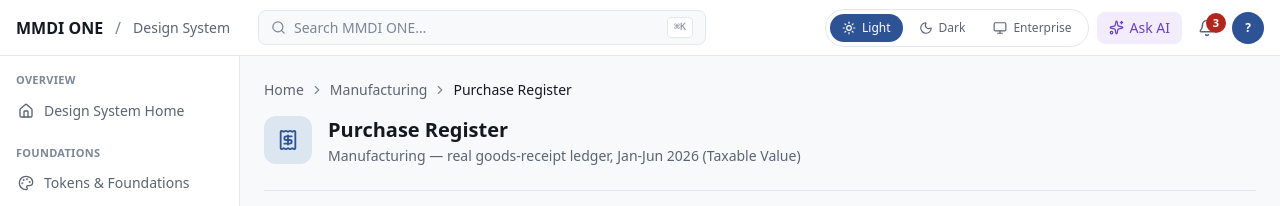
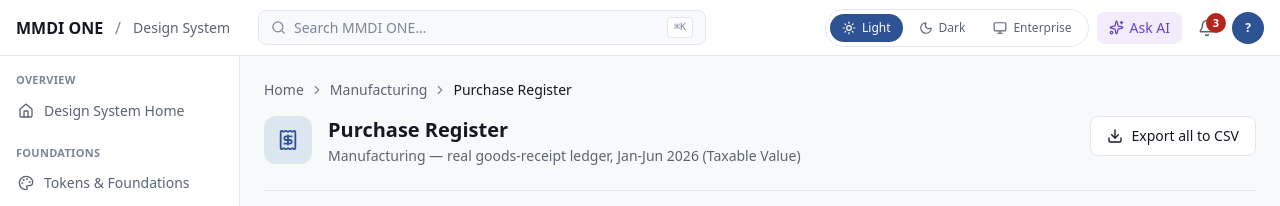
Before and after one commit to mahin-aeroai/EKMS, a Next.js app: page /workspaces/purchase-register in a window 1280 px wide. Shown: the top 206 px of the page. Built offline with nearby package versions, Linux system fonts and the light colour scheme; no server answers; the database is empty.

Commit message:
Add CSV export to Purchase Register workspace page

```diff
--- a/src/app/workspaces/purchase-register/page.tsx
+++ b/src/app/workspaces/purchase-register/page.tsx
@@ -1,14 +1,52 @@
 "use client";
 
 import { useEffect, useState } from "react";
-import { Receipt, Search } from "lucide-react";
+import { Download, Receipt, Search } from "lucide-react";
 import { Breadcrumbs } from "@/components/ui/Breadcrumbs";
 import { Badge } from "@/components/ui/Badge";
+import { Button } from "@/components/ui/Button";
 import { StatCard } from "@/components/ui/Card";
 import { Table, type TableColumn } from "@/components/ui/Table";
 import { useToast } from "@/components/ui/Notifications";
 import { supabase, type PurchaseTransactionRow } from "@/lib/supabase";
 import { formatCrore } from "@/lib/dashboard-queries";
+
+// CSV export: fetches every row (paginated the same way the grand-total query
+// below has to, since a single .select() is silently capped server-side well
+// short of 9,528 rows) and triggers a browser download. This exists because
+// the AI Copilot chat interface correctly can't dump thousands of rows as
+// text -- a real export is the right tool for "give me everything" requests,
+// not a chat reply. Columns match what was actually asked for: branch,
+// purchase type (item_type -- Raw material/Finished goods/Service/etc,
+// the closest concept this schema has to a "purchase type"), supplier,
+// goods name, rate, value -- plus a few more for completeness (date, GRN No,
+// category) since they're free once we're building a CSV anyway.
+function csvEscape(value: string | number | null | undefined): string {
+  if (value === null || value === undefined) return "";
+  const s = String(value);
+  return /[",\n]/.test(s) ? `"${s.replace(/"/g, '""')}"` : s;
+}
+
+async function fetchAllPurchaseRows(
+  onProgress: (fetched: number) => void
+): Promise<PurchaseTransactionRow[]> {
+  const rows: PurchaseTransactionRow[] = [];
+  let from = 0;
+  const pageSize = 1000;
+  while (true) {
+    const { data, error } = await supabase
+      .from("purchase_transactions")
+      .select("*")
+      .order("grn_date", { ascending: false })
+      .range(from, from + pageSize - 1);
+    if (error || !data) break;
+    rows.push(...(data as PurchaseTransactionRow[]));
+    onProgress(rows.length);
+    if (data.length < pageSize) break;
+    from += pageSize;
+  }
+  return rows;
+}
 
 // Real, searchable purchase ledger — sourced from the MRN (goods-receipt)
 // Register, Jan-Jun 2026, 9,528 line items. Unlike Customers/Job Orders,
@@ -26,6 +64,51 @@ export default function PurchaseRegisterPage() {
   const [rows, setRows] = useState<PurchaseTransactionRow[] | null>(null);
   const [totalCount, setTotalCount] = useState<number | null>(null);
   const [grandTotal, setGrandTotal] = useState<number | null>(null);
+  const [exporting, setExporting] = useState(false);
+  const [exportProgress, setExportProgress] = useState(0);
+
+  async function handleExportCsv() {
+    setExporting(true);
+    setExportProgress(0);
+    try {
+      const allRows = await fetchAllPurchaseRows(setExportProgress);
+      const header = ["Date", "GRN No.", "Branch", "Purchase Type", "Category", "Supplier", "Goods Name", "Item Code", "Quantity", "Rate", "Taxable Value"];
+      const lines = [header.join(",")];
+      for (const r of allRows) {
+        lines.push(
+          [
+            r.grn_date ?? "",
+            r.grn_no,
+            r.location ?? "",
+            r.item_type ?? "",
+            r.product_category ?? "Uncategorized",
+            r.supplier_name,
+            r.item_name,
+            r.item_code ?? "",
+            r.quantity ?? "",
+            r.rate ?? "",
+            r.taxable_value,
+          ]
+            .map(csvEscape)
+            .join(",")
+        );
+      }
+      const blob = new Blob([lines.join("\n")], { type: "text/csv;charset=utf-8;" });
+      const url = URL.createObjectURL(blob);
+      const a = document.createElement("a");
+      a.href = url;
+      a.download = `purchase-register-${new Date().toISOString().slice(0, 10)}.csv`;
+      document.body.appendChild(a);
+      a.click();
+      document.body.removeChild(a);
+      URL.revokeObjectURL(url);
+      toast("success", `Exported ${allRows.length.toLocaleString("en-IN")} purchase records to CSV`);
+    } catch {
+      toast("danger", "Couldn't export the purchase register — please try again");
+    } finally {
+      setExporting(false);
+    }
+  }
 
   useEffect(() => {
     supabase
@@ -109,6 +192,10 @@ export default function PurchaseRegisterPage() {
             <p className="mt-0.5 text-sm text-ink-secondary">Manufacturing — real goods-receipt ledger, Jan-Jun 2026 (Taxable Value)</p>
           </div>
         </div>
+        <Button variant="secondary" size="md" loading={exporting} onClick={handleExportCsv}>
+          <Download size={16} />
+          {exporting ? `Exporting… ${exportProgress.toLocaleString("en-IN")}` : "Export all to CSV"}
+        </Button>
       </div>
 
       <div className="my-6 grid grid-cols-1 gap-4 sm:grid-cols-3">
```
Also changed, not shown: 1 other file (tests, documents, lock files or other folders).
